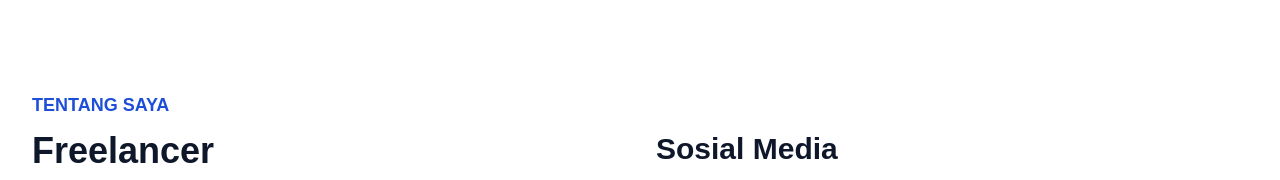
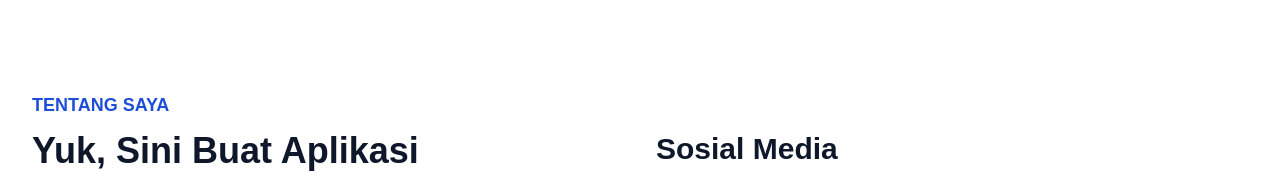
Before and after one commit to rizkydwidharmawan/portofolio, a website: page index.html in a window 1280 px wide. Shown: the part 845-1025 px from the top of the page. Drawn offline with nearby package versions, Linux system fonts and the light colour scheme.

Commit message:
Update index.html

```diff
--- a/index.html
+++ b/index.html
@@ -123,7 +123,7 @@
       <div class="flex flex-wrap">
         <div class="mb-10 w-full px-4 lg:w-1/2">
           <h4 class="mb-3 text-lg font-bold uppercase text-primary dark:text-blue-400">Tentang Saya</h4>
-          <h2 class="mb-5 max-w-md text-3xl font-bold text-dark dark:text-white lg:text-4xl">Freelancer</h2>
+          <h2 class="mb-5 max-w-md text-3xl font-bold text-dark dark:text-white lg:text-4xl">Yuk, Sini Buat Aplikasi</h2>
           <p class="max-w-xl text-base font-medium text-secondary lg:text-lg">Saya bekerja di salah satu perusahaan
             industri pertanian dan juga saya adalah freelancer khususnya untuk <span
               class="font-bold text-slate-950 dark:text-white">Web
```
